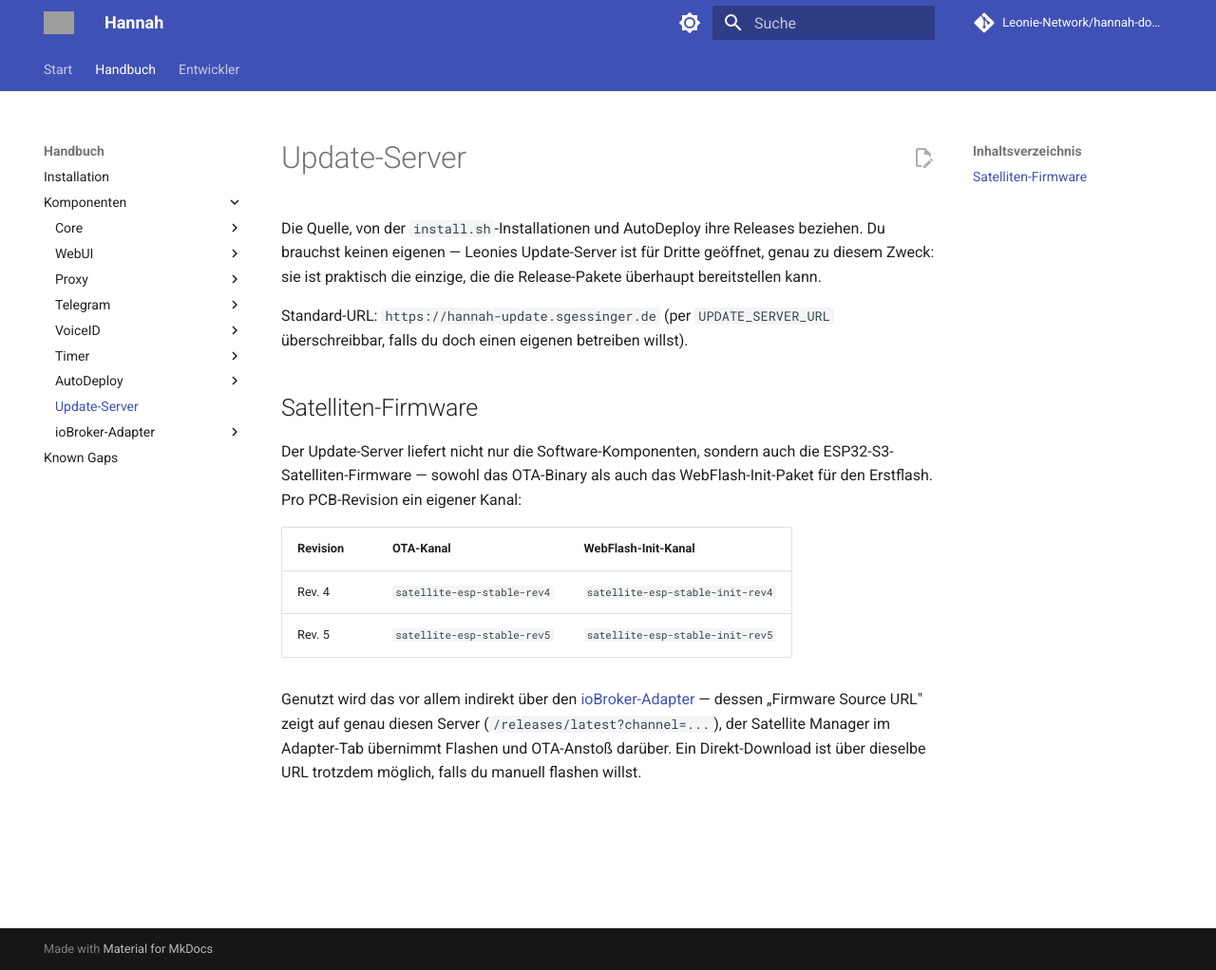
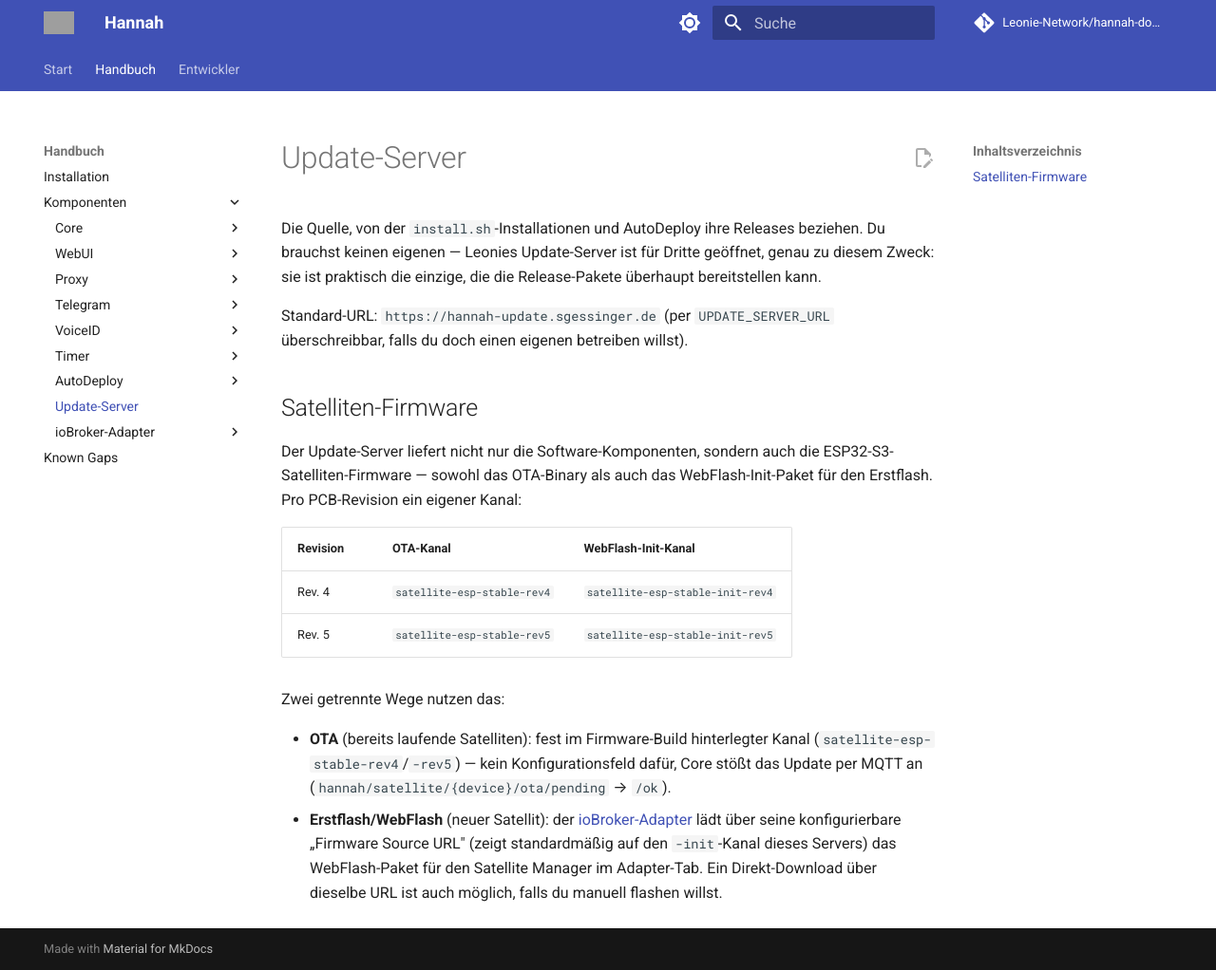
Before and after one commit to Leonie-Network/hannah-docs, an MkDocs documentation site: the page built from docs/components/update-server/index.md, in a window 1280 px wide and 1022 px high. Shown: the whole window at 95% size. Built offline with MkDocs 1.6.1 and Material for MkDocs 9.7.7, drawn with Linux system fonts in a browser that asks for light colours; comment, search, counter and statistics services are not loaded; grey boxes are pictures that could not be loaded.

Commit message:
docs: fix OTA vs. WebFlash channel attribution on Update-Server page
OTA for already-deployed satellites uses a fixed channel baked into the
firmware build (satellite-esp-stable-rev4/-rev5), not the ioBroker adapter's
configurable "Firmware Source URL" - that field is only for the WebFlash/
initial-flash path via the Satellite Manager. Previous wording conflated
the two.

```diff
--- a/docs/components/update-server/index.md
+++ b/docs/components/update-server/index.md
@@ -19,7 +19,12 @@ für den Erstflash. Pro PCB-Revision ein eigener Kanal:
 | Rev. 4 | `satellite-esp-stable-rev4` | `satellite-esp-stable-init-rev4` |
 | Rev. 5 | `satellite-esp-stable-rev5` | `satellite-esp-stable-init-rev5` |
 
-Genutzt wird das vor allem indirekt über den [ioBroker-Adapter](../iobroker-adapter/configuration.md#firmware)
-— dessen „Firmware Source URL" zeigt auf genau diesen Server (`/releases/latest?channel=...`),
-der Satellite Manager im Adapter-Tab übernimmt Flashen und OTA-Anstoß darüber. Ein
-Direkt-Download ist über dieselbe URL trotzdem möglich, falls du manuell flashen willst.
+Zwei getrennte Wege nutzen das:
+
+- **OTA** (bereits laufende Satelliten): fest im Firmware-Build hinterlegter Kanal
+  (`satellite-esp-stable-rev4`/`-rev5`) — kein Konfigurationsfeld dafür, Core stößt
+  das Update per MQTT an (`hannah/satellite/{device}/ota/pending` → `/ok`).
+- **Erstflash/WebFlash** (neuer Satellit): der [ioBroker-Adapter](../iobroker-adapter/configuration.md#firmware)
+  lädt über seine konfigurierbare „Firmware Source URL" (zeigt standardmäßig auf den
+  `-init`-Kanal dieses Servers) das WebFlash-Paket für den Satellite Manager im Adapter-Tab.
+  Ein Direkt-Download über dieselbe URL ist auch möglich, falls du manuell flashen willst.
```
